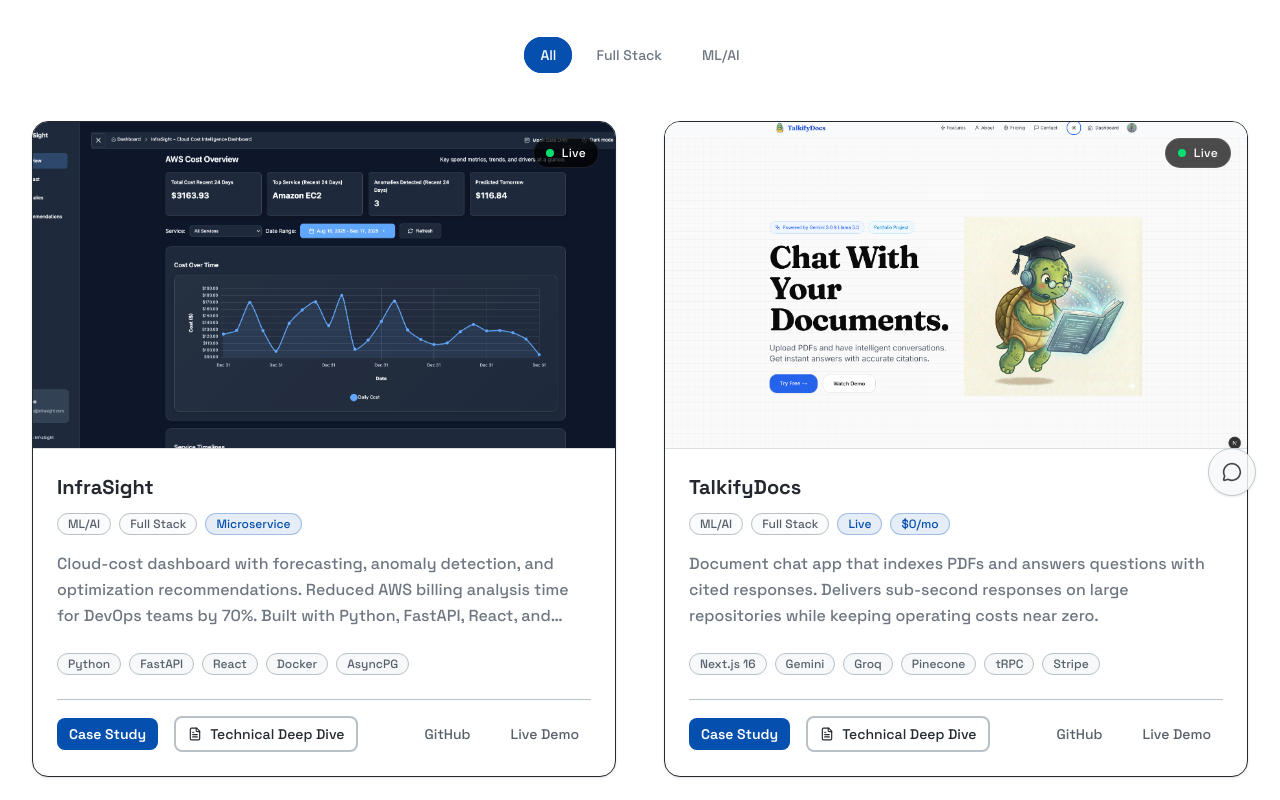
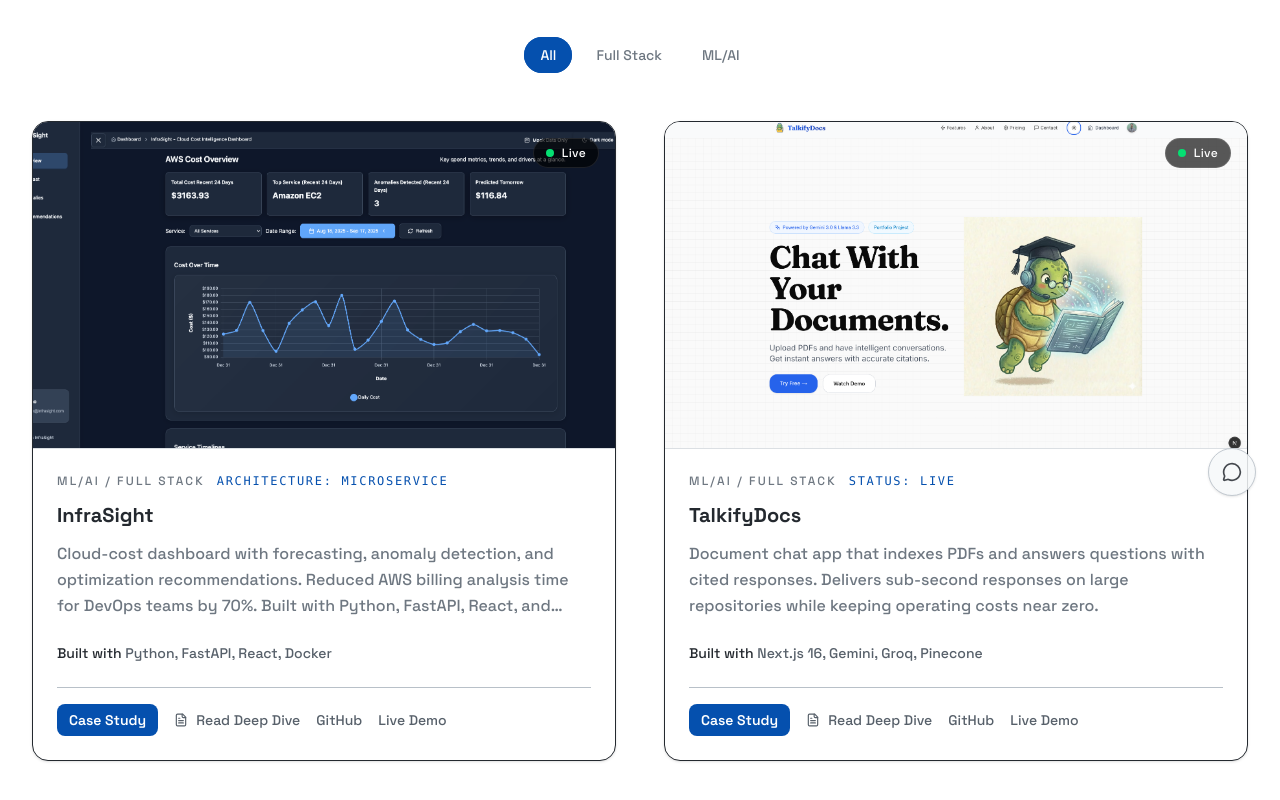
Before and after one commit to aabhiyann/portfolio-abhiyan, a React (Vite) app: page /projects in a window 1280 px wide. Shown: the part 280-1080 px from the top of the page. Built offline with nearby package versions, Linux system fonts and the light colour scheme.

Commit message:
refactor: simplify project card hierarchy around story and proof

```diff
--- a/src/components/ui/ProjectCard.tsx
+++ b/src/components/ui/ProjectCard.tsx
@@ -2,7 +2,7 @@ import { Link } from "react-router-dom";
 import { motion } from "framer-motion";
 import { FileText } from "lucide-react";
 import { Project } from "../../data/Projects";
-import { Button, Chip, SafeImage } from "./";
+import { Button, SafeImage } from "./";
 
 interface ProjectCardProps {
   project: Project;
@@ -15,6 +15,15 @@ export const ProjectCard = ({
   project,
   onArchitectureClick,
 }: ProjectCardProps) => {
+  const primaryProof = project.stats?.[0];
+  const primaryActionLabel = project.caseStudyUrl
+    ? "Case Study"
+    : project.live
+      ? "Open Demo"
+      : "Source Code";
+  const primaryActionHref =
+    project.caseStudyUrl || project.live || project.github;
+
   return (
     <motion.div
       className="flex flex-col group h-full overflow-hidden rounded-2xl bg-card border border-border-primary/80 shadow-sm hover:border-accent-primary/20 transition-colors"
@@ -33,138 +42,105 @@ export const ProjectCard = ({
         {/* Live Status Indicator */}
         {project.live && (
           <div className="absolute top-4 right-4 z-10">
-            <div className="flex items-center gap-2 px-3 py-1.5 rounded-full bg-black/70 border border-white/10">
-              <div className="w-2 h-2 bg-green-400 rounded-full"></div>
+            <div className="flex items-center gap-2 px-3 py-1.5 rounded-full bg-black/65 border border-white/10">
+              <div className="w-2 h-2 bg-green-400 rounded-full" />
               <span className="text-xs font-medium text-white tracking-wide">
                 Live
               </span>
             </div>
           </div>
         )}
-
-        {/* Glassy overlay on hover - consistent with photography gallery */}
-        <div className="absolute inset-0 gradient-overlay-image opacity-0 group-hover:opacity-100 transition-opacity duration-300 backdrop-blur-[2px] flex items-center justify-center gap-4">
-          {project.caseStudyUrl && (
-            <Button
-              as={Link}
-              to={project.caseStudyUrl}
-              variant="primary"
-              size="sm"
-              className="shadow-xl"
-            >
-              Read Case Study
-            </Button>
-          )}
-          {(project.live || project.github) && !project.caseStudyUrl && (
-            <Button
-              as="a"
-              href={project.live || project.github}
-              target="_blank"
-              rel="noopener noreferrer"
-              variant="primary"
-              size="sm"
-              className="shadow-xl"
-            >
-              View Project
-            </Button>
-          )}
-        </div>
       </div>
 
       <div className="p-6 flex flex-col flex-grow">
-        <h3 className="text-xl font-bold text-text-primary mb-3 font-heading group-hover:text-accent-primary transition-colors truncate">
+        <div className="flex flex-wrap items-center gap-x-3 gap-y-2 mb-3 text-xs uppercase tracking-[0.18em] text-text-muted">
+          <span>{project.categories.slice(0, 2).join(" / ")}</span>
+          {primaryProof && (
+            <span className="text-accent-primary font-mono tracking-[0.14em]">
+              {primaryProof.label}: {primaryProof.value}
+            </span>
+          )}
+        </div>
+
+        <h3 className="text-xl font-bold text-text-primary mb-3 font-heading group-hover:text-accent-primary transition-colors">
           {project.title}
         </h3>
-
-        <div className="mb-4 flex flex-wrap gap-2">
-          {project.categories.map((category) => (
-            <Chip
-              key={category}
-              variant="default"
-              size="sm"
-              className="bg-bg-surface/50"
-            >
-              {category}
-            </Chip>
-          ))}
-          {project.stats?.slice(0, 2).map((stat) => (
-            <Chip key={stat.label} variant="accent" size="sm">
-              {stat.value}
-            </Chip>
-          ))}
-        </div>
 
         <p className="text-text-muted mb-6 leading-relaxed flex-grow line-clamp-3">
           {project.story || project.description}
         </p>
 
-        <div className="flex flex-wrap gap-2 mb-6">
-          {project.tech.map((tech) => (
-            <Chip key={tech} size="sm">
-              {tech}
-            </Chip>
-          ))}
+        <div className="mb-6 text-sm text-text-secondary">
+          <span className="font-medium text-text-primary">Built with </span>
+          <span>{project.tech.slice(0, 4).join(", ")}</span>
         </div>
 
         <div className="flex gap-4 items-center mt-auto pt-4 border-t border-border-primary flex-wrap">
-          {project.caseStudyUrl && (
+          {primaryActionHref &&
+            (project.caseStudyUrl ? (
               <Button
                 as={Link}
-              to={project.caseStudyUrl}
+                to={primaryActionHref}
                 variant="primary"
                 size="sm"
                 className="font-medium"
               >
-              Case Study
+                {primaryActionLabel}
               </Button>
-          )}
+            ) : (
+              <Button
+                as="a"
+                href={primaryActionHref}
+                target="_blank"
+                rel="noopener noreferrer"
+                variant="primary"
+                size="sm"
+                className="font-medium"
+              >
+                {primaryActionLabel}
+              </Button>
+            ))}
 
-          {/* New Deep Dive Button */}
+          <div className="flex flex-wrap items-center gap-4 text-sm text-text-secondary">
             {project.deepDiveId && (
-            <Button
-              as={Link}
+              <Link
                 to={`/deep-dives/${project.deepDiveId}`}
-              variant="outline"
-              size="sm"
-              className="font-medium inline-flex items-center gap-2"
+                className="inline-flex items-center gap-2 hover:text-accent-primary transition-colors"
               >
                 <FileText className="w-3.5 h-3.5" />
-              Technical Deep Dive
-            </Button>
+                Read Deep Dive
+              </Link>
             )}
-
-          <div className="flex-grow"></div>
-
-          <Button
-            as="a"
+            {project.github && (
+              <a
                 href={project.github}
                 target="_blank"
                 rel="noopener noreferrer"
-            variant="ghost"
-            size="sm"
+                className="hover:text-accent-primary transition-colors"
               >
                 GitHub
-          </Button>
-          <Button
-            as="a"
+              </a>
+            )}
+            {project.live && project.caseStudyUrl && (
+              <a
                 href={project.live}
                 target="_blank"
                 rel="noopener noreferrer"
-            variant="ghost"
-            size="sm"
-            disabled={!project.live}
+                className="hover:text-accent-primary transition-colors"
               >
                 Live Demo
-          </Button>
+              </a>
+            )}
             {project.architecture && (
-            <Button
+              <button
+                type="button"
                 onClick={() => onArchitectureClick?.(project.architecture!)}
-              variant="ghost"
-              size="sm"
+                className="hover:text-accent-primary transition-colors"
               >
                 Architecture
-            </Button>
+              </button>
             )}
+          </div>
         </div>
       </div>
     </motion.div>
```
Lines whose indentation alone changed are shown as unchanged.
